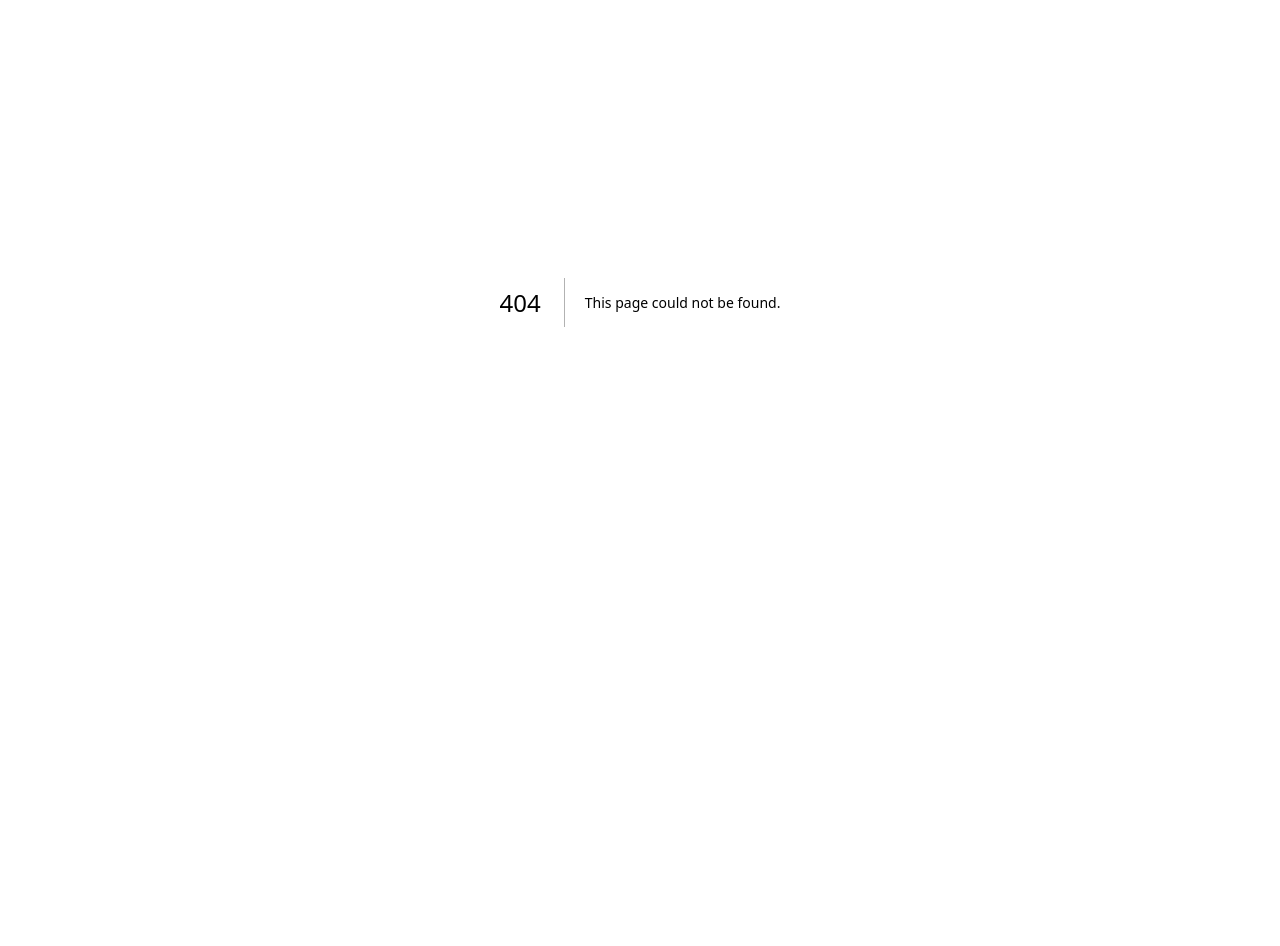
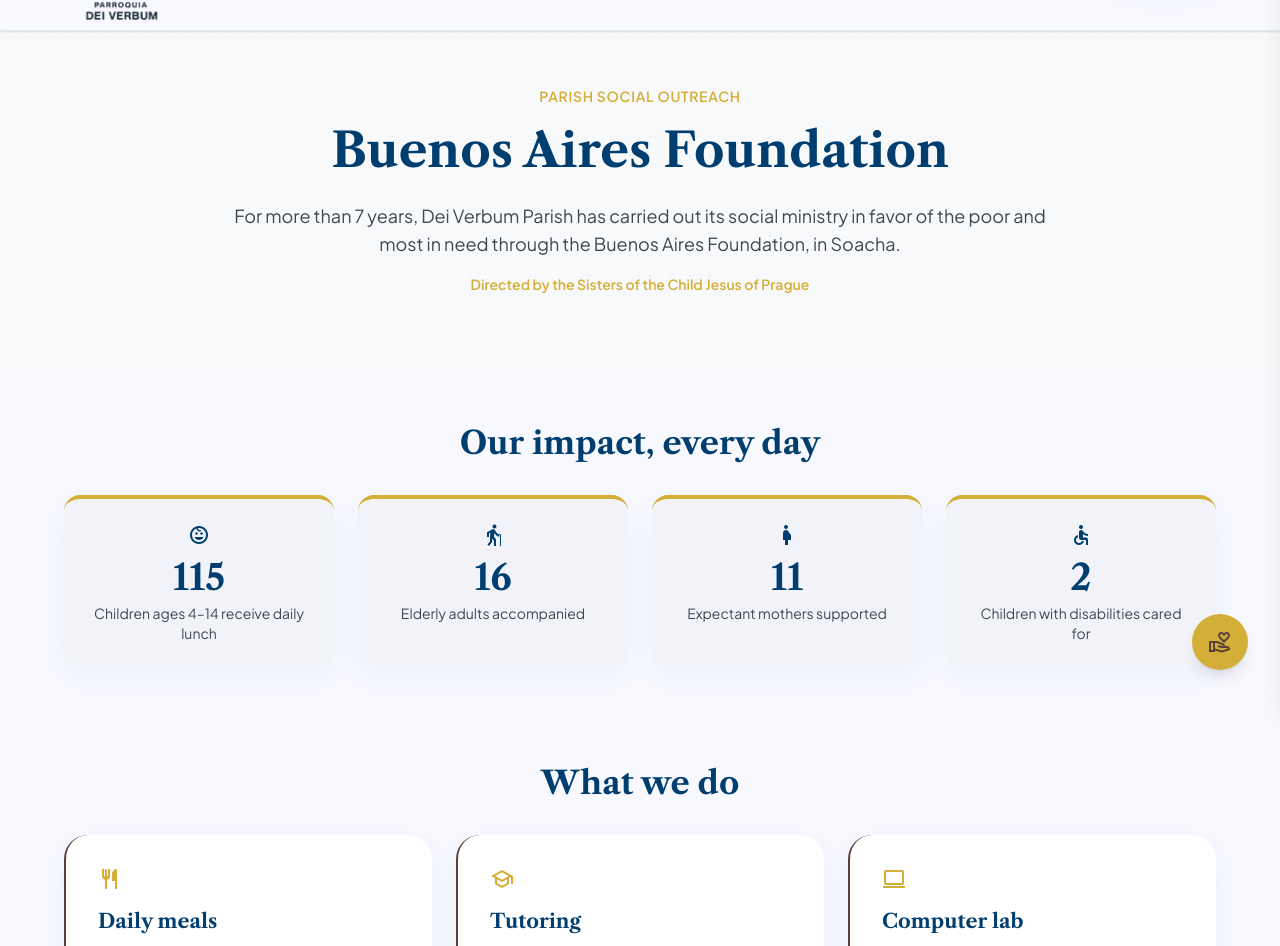
Before and after one commit to dux14/parroquia-dei-verbum, a Next.js app: page /en/fundacion in a window 1280 px wide. Before the commit this address had no page. Shown: the part 98-1044 px from the top of the page. Before the commit the page ends 800 px from the top, so only its background shows below. Built offline with nearby package versions, Linux system fonts and the light colour scheme.

Commit message:
feat: add Fundación Buenos Aires page with impact, services and donation widget
Co-Authored-By: Claude Opus 4.8 <noreply@anthropic.com>

```diff
--- /dev/null
+++ b/src/app/[locale]/fundacion/page.tsx
@@ -0,0 +1,161 @@
+import { getTranslations } from "next-intl/server";
+
+const FOUNDATION_ARTICLE_URL =
+  "https://pdeiverbum.arquibogota.org.co/centro-de-informacion/articulos/fundacion-buenos-aires?shem=rimspwouoe";
+
+export default async function FundacionPage() {
+  const t = await getTranslations("Foundation");
+
+  const impact = [
+    { icon: "child_care", value: "115", label: t("impactChildren") },
+    { icon: "elderly", value: "16", label: t("impactElders") },
+    { icon: "pregnant_woman", value: "11", label: t("impactMothers") },
+    { icon: "accessible", value: "2", label: t("impactDisabled") },
+  ];
+
+  const services = [
+    { icon: "restaurant", title: t("serviceMeals"), text: t("serviceMealsText") },
+    { icon: "school", title: t("serviceSchool"), text: t("serviceSchoolText") },
+    { icon: "computer", title: t("serviceComputers"), text: t("serviceComputersText") },
+    { icon: "content_cut", title: t("serviceSewing"), text: t("serviceSewingText") },
+    { icon: "checkroom", title: t("serviceCloset"), text: t("serviceClosetText") },
+  ];
+
+  return (
+    <main className="flex-1">
+      {/* Hero */}
+      <section className="relative py-20 px-4 md:px-6 bg-surface-mist overflow-hidden">
+        <div
+          className="absolute inset-0 opacity-5"
+          style={{ backgroundImage: "radial-gradient(#003e6f 1px, transparent 1px)", backgroundSize: "20px 20px" }}
+        />
+        <div className="relative z-10 max-w-[820px] mx-auto text-center">
+          <span className="text-[14px] leading-[20px] tracking-[0.05em] font-semibold text-altar-gold uppercase mb-4 block">
+            {t("heroEyebrow")}
+          </span>
+          <h1 className="font-headline text-[40px] leading-[48px] md:text-[48px] md:leading-[56px] font-bold text-primary mb-6">
+            {t("heroTitle")}
+          </h1>
+          <p className="font-body text-[18px] leading-[28px] text-on-surface-variant mb-4">{t("heroText")}</p>
+          <p className="text-[14px] text-altar-gold font-semibold">{t("sistersNote")}</p>
+        </div>
+      </section>
+
+      {/* Impacto */}
+      <section className="py-12 px-4 md:px-6 max-w-[1200px] mx-auto">
+        <h2 className="font-headline text-[32px] leading-[40px] font-semibold text-primary mb-8 text-center">
+          {t("impactTitle")}
+        </h2>
+        <div className="grid grid-cols-2 md:grid-cols-4 gap-6">
+          {impact.map((item) => (
+            <div
+              key={item.icon}
+              className="bg-surface-container-low rounded-2xl p-6 border-t-4 border-altar-gold soft-shadow text-center"
+            >
+              <span className="material-symbols-outlined text-primary text-[36px] mb-2">{item.icon}</span>
+              <p className="font-headline text-[36px] leading-[44px] font-bold text-primary">{item.value}</p>
+              <p className="text-[14px] leading-[20px] text-on-surface-variant mt-1">{item.label}</p>
+            </div>
+          ))}
+        </div>
+      </section>
+
+      {/* Servicios */}
+      <section className="py-12 px-4 md:px-6 max-w-[1200px] mx-auto">
+        <h2 className="font-headline text-[32px] leading-[40px] font-semibold text-primary mb-8 text-center">
+          {t("servicesTitle")}
+        </h2>
+        <div className="grid grid-cols-1 md:grid-cols-2 lg:grid-cols-3 gap-6">
+          {services.map((service) => (
+            <div key={service.icon} className="bg-surface-container-lowest rounded-xl p-8 soft-shadow border-l-2 border-pew-oak">
+              <span className="material-symbols-outlined text-altar-gold text-[32px] mb-4">{service.icon}</span>
+              <h3 className="font-headline text-[20px] leading-[28px] font-semibold text-primary mb-2">{service.title}</h3>
+              <p className="text-[16px] leading-[24px] text-on-surface-variant">{service.text}</p>
+            </div>
+          ))}
+        </div>
+      </section>
+
+      {/* Donación */}
+      <section className="py-12 px-4 md:px-6 max-w-[1200px] mx-auto" id="donar">
+        <div className="bg-surface-container-low rounded-3xl p-8 md:p-12 soft-shadow flex flex-col lg:flex-row gap-10 items-center relative overflow-hidden border border-altar-gold/20">
+          <div className="absolute -right-20 -top-20 w-64 h-64 bg-altar-gold/5 rounded-full blur-3xl z-0" />
+          <div className="absolute -left-20 -bottom-20 w-64 h-64 bg-primary/5 rounded-full blur-3xl z-0" />
+          <div className="lg:w-1/2 relative z-10">
+            <h2 className="font-headline text-[32px] leading-[40px] font-semibold text-primary mb-4">{t("donationTitle")}</h2>
+            <p className="font-body text-[18px] leading-[28px] text-on-surface-variant mb-6">{t("donationText")}</p>
+            <div className="flex items-center gap-2 text-altar-gold font-semibold text-[14px] tracking-[0.05em]">
+              <span className="material-symbols-outlined">favorite</span>
+              <span className="uppercase tracking-widest">{t("donationTagline")}</span>
+            </div>
+          </div>
+          <div className="lg:w-1/2 w-full relative z-10">
+            <div className="bg-surface-container-lowest p-6 sm:p-8 rounded-2xl border-t-4 border-altar-gold soft-shadow">
+              <h3 className="font-headline text-[24px] leading-[32px] font-semibold text-primary mb-6 text-center">
+                {t("selectAmount")}
+              </h3>
+              <div className="grid grid-cols-2 sm:grid-cols-4 gap-3 mb-6">
+                {["$10", "$25", "$50", t("otherAmount")].map((amount) => (
+                  <button
+                    key={amount}
+                    className="bg-surface text-on-surface border border-outline-variant hover:border-altar-gold hover:text-altar-gold rounded-xl py-3 font-semibold text-[14px] tracking-[0.05em] transition-all focus:ring-2 focus:ring-altar-gold outline-none"
+                  >
+                    {amount}
+                  </button>
+                ))}
+              </div>
+              <button className="w-full bg-altar-gold text-surface-container-lowest font-semibold text-[14px] tracking-[0.05em] py-4 rounded-xl hover:bg-[#b5952f] transition-colors shadow-lg flex justify-center items-center gap-2">
+                {t("donateButton")}
+                <span className="material-symbols-outlined">volunteer_activism</span>
+              </button>
+            </div>
+          </div>
+        </div>
+      </section>
+
+      {/* Cómo ayudar + link externo */}
+      <section className="py-12 px-4 md:px-6 max-w-[820px] mx-auto mb-16 text-center">
+        <h2 className="font-headline text-[32px] leading-[40px] font-semibold text-primary mb-8">{t("helpTitle")}</h2>
+        <div className="flex flex-wrap justify-center gap-3 mb-8">
+          {[
+            { icon: "shopping_basket", label: t("helpMarkets") },
+            { icon: "checkroom", label: t("helpClothes") },
+            { icon: "payments", label: t("helpMoney") },
+          ].map((item) => (
+            <span
+              key={item.icon}
+              className="bg-sky-pastel text-primary-container px-4 py-2 rounded-full inline-flex items-center gap-2 text-[14px] tracking-[0.05em] font-semibold"
+            >
+              <span className="material-symbols-outlined text-[18px]">{item.icon}</span>
+              {item.label}
+            </span>
+          ))}
+        </div>
+        <p className="text-[16px] leading-[24px] text-on-surface-variant mb-4">{t("helpContact")}</p>
+        <div className="flex flex-col sm:flex-row justify-center items-center gap-4 mb-10">
+          <a
+            className="flex items-center gap-2 text-primary font-bold text-lg hover:text-primary-container transition-colors"
+            href="tel:3107533534"
+          >
+            <span className="material-symbols-outlined">call</span>310 753 3534
+          </a>
+          <a
+            className="flex items-center gap-2 text-primary font-bold text-sm hover:text-primary-container transition-colors"
+            href="mailto:pdeiverbum@arquibogota.org.co"
+          >
+            <span className="material-symbols-outlined">mail</span>pdeiverbum@arquibogota.org.co
+          </a>
+        </div>
+        <a
+          href={FOUNDATION_ARTICLE_URL}
+          target="_blank"
+          rel="noopener noreferrer"
+          className="inline-flex items-center gap-2 text-primary font-semibold text-[14px] tracking-[0.05em] hover:text-primary-container transition-colors border-b border-primary pb-1"
+        >
+          {t("externalCta")}
+          <span className="material-symbols-outlined text-sm">open_in_new</span>
+        </a>
+      </section>
+    </main>
+  );
+}
```
